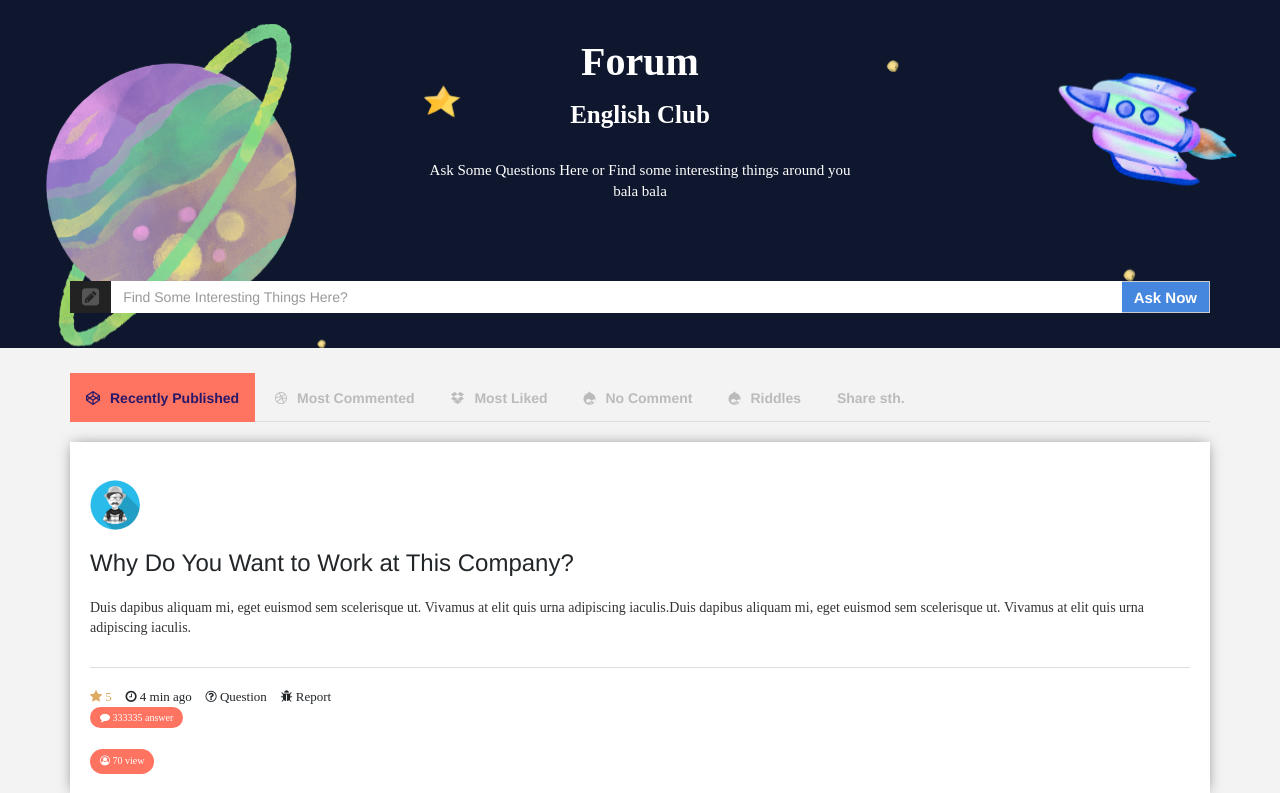
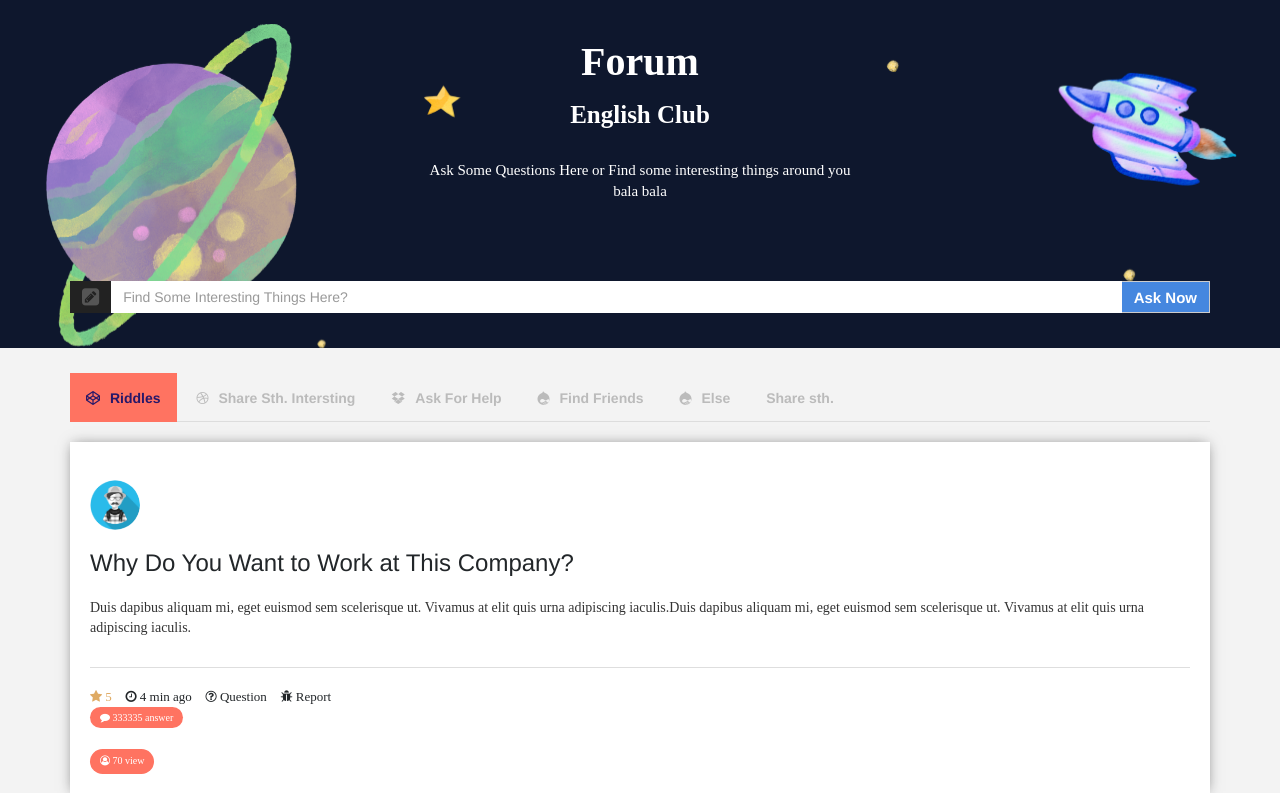
Before and after one commit to ChangshuoShen/USTC-English-Club, a Django app: page /forum/forum_index/ in a window 1280 px wide. Shown: the top 793 px of the page. Run offline with Django 4.2, Linux system fonts and the light colour scheme; data that the repository does not hold is empty; some libraries are stand-ins or nearby versions.

Commit message:
little de

```diff
--- a/EC/Apps/forum/models.py
+++ b/EC/Apps/forum/models.py
@@ -4,18 +4,22 @@ from Apps.accounts.models import User
 from django.shortcuts import get_object_or_404
 # Create your models here.
 
-
 class post(models.Model):
     class ThemeChoices(models.TextChoices):
+        '''
+        这里是五类post
+        '''
         THEME_ONE = 'Riddle', 'Riddle'
         THEME_TWO = 'Share Something Interesting', 'Share Something Interesting'
         THEME_THREE = 'Ask For Help', 'Ask For Help'
         THEME_FOUR = 'Find Friends', 'Find Friends'
         THEME_FIVE = 'Else', 'Else'
     # post_id = models.CharField(verbose_name='post_id', max_length = 20, blank = False)
+
     publisher_id = models.ForeignKey(User, on_delete=models.CASCADE)
     post_title = models.TextField(verbose_name='title', blank = False)
     post_content = models.TextField(verbose_name='post_content', blank = False)
+
     theme = models.CharField(
         verbose_name='theme',
         max_length=50,
@@ -23,6 +27,7 @@ class post(models.Model):
         default=ThemeChoices.THEME_FIVE,
         blank=False
     )
+
     publish_date = models.DateTimeField(verbose_name='published_date', default=timezone.now)
     post_likes = models.IntegerField(default=0, verbose_name='likes')
 
@@ -60,6 +65,22 @@ class post(models.Model):
     def delete_post(cls, post_id):
         post_object = get_object_or_404(cls, id=post_id)
         post_object.delete()
+
+    @classmethod
+    def get_posts_by_theme(cls):
+        """
+        获取所有帖子，并按照主题分类
+        """
+        # 创建一个空字典用于存储帖子按主题分类
+        posts_by_theme = {}
+
+        # 遍历所有主题选项
+        for theme_choice in cls.ThemeChoices.choices:
+            theme_name = theme_choice[0]  # 主题名称
+            theme_posts = cls.objects.filter(theme=theme_name)
+            posts_by_theme[theme_name] = list(theme_posts)
+
+        return posts_by_theme
 
 class Comment(models.Model):
     post = models.ForeignKey(post, related_name='comments', on_delete=models.CASCADE)
--- a/EC/Apps/forum/templates/forum_index.html
+++ b/EC/Apps/forum/templates/forum_index.html
@@ -47,21 +47,20 @@
             <div class="row">
                 <div class="col-md-9">
                     <div id="main">
-
                         <input id="tab1" type="radio" name="tabs" checked>
-                        <label for="tab1">Recently Published</label>
+                        <label for="tab1">Riddles</label>
 
                         <input id="tab2" type="radio" name="tabs">
-                        <label for="tab2">Most Commented</label>
+                        <label for="tab2">Share Sth. Intersting</label>
 
                         <input id="tab3" type="radio" name="tabs">
-                        <label for="tab3">Most Liked</label>
+                        <label for="tab3">Ask For Help</label>
 
                         <input id="tab4" type="radio" name="tabs">
-                        <label for="tab4">No Comment</label>
+                        <label for="tab4">Find Friends</label>
 
                         <input id="tab5" type="radio" name="tabs">
-                        <label for="tab5">Riddles</label>
+                        <label for="tab5">Else</label>
 
                         <!-- 这个是用来写分享 -->
                         <input id="tab6" name="tabs" onclick="window.location.href='{% url 'forum:share' %}'">
--- a/EC/Apps/forum/views.py
+++ b/EC/Apps/forum/views.py
@@ -1,16 +1,19 @@
 from django.shortcuts import render, HttpResponse
-
+from .models import post
 
 def forum_index(request):
     '''
     返回的是长度为5的列表，其中再涵盖对应页的数据，对应的分别是：
-    * Recently Published
-    * Most Commented
-    * Most Liked
-    * No Comment
-    * Riddles
+    THEME_ONE = 'Riddle'
+    THEME_TWO = 'Share Something Interesting'
+    THEME_THREE = 'Ask For Help'
+    THEME_FOUR = 'Find Friends'
+    THEME_FIVE = 'Else'
     '''
+    contents = post.get_posts_by_theme()
+    print(contents)
     all_contents = []
+
     for i in range(1, 5+1):
         all_contents.append((i, ['contents'] * 3))
     return render(request, 'forum_index.html', {
```
Also changed, not shown: EC/Apps/forum/add_sth_to_post.py (added, +7 -0 lines).
